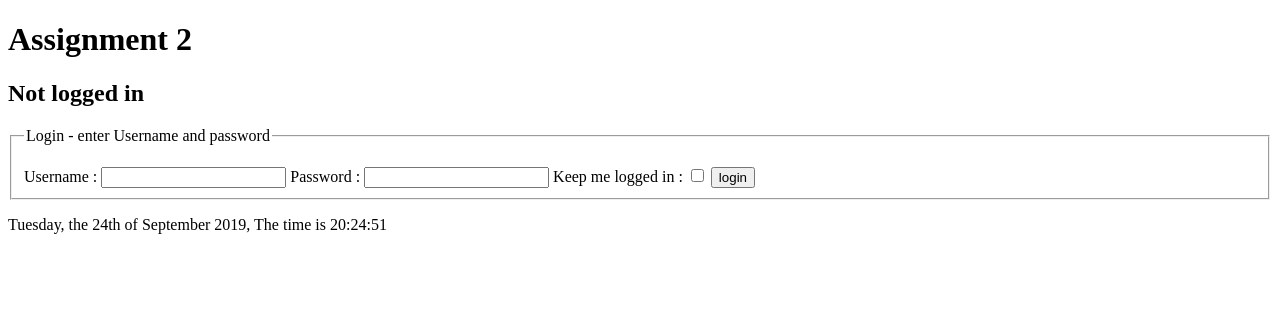
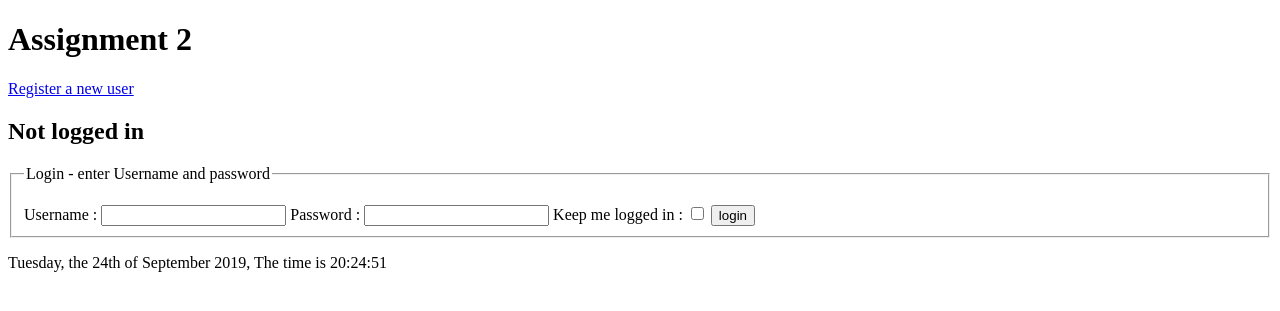
Before and after one commit to EriLie/1dv610-L2-le222vp, a PHP site: page /index.php?registerView in a window 1280 px wide. Shown: the top 311 px of the page. Run offline with PHP 8.4, Linux system fonts and the light colour scheme.

Commit message:
Adding register-link

```diff
--- a/index.php
+++ b/index.php
@@ -5,7 +5,7 @@ require_once('view/LoginView.php');
 require_once('view/DateTimeView.php');
 require_once('view/LayoutView.php');
 
-require_once('routes/routes.php');
+//require_once('routes/routes.php');
 
 //MAKE SURE ERRORS ARE SHOWN... MIGHT WANT TO TURN THIS OFF ON A PUBLIC SERVER
 error_reporting(E_ALL);
--- /dev/null
+++ b/view/InloggedView.php
@@ -0,0 +1 @@
+<?php
--- a/view/LayoutView.php
+++ b/view/LayoutView.php
@@ -12,6 +12,9 @@ class LayoutView {
         </head>
         <body>
           <h1>Assignment 2</h1>
+          <div class="linkRegister">
+            <a href="?registerView">Register a new user</a>
+          </div>
           ' . $this->renderIsLoggedIn($isLoggedIn) . '
 
           <div class="container">
--- /dev/null
+++ b/view/RegisterView.php
@@ -0,0 +1 @@
+<?php
```
Also changed, not shown: routes/routes.php (deleted).
